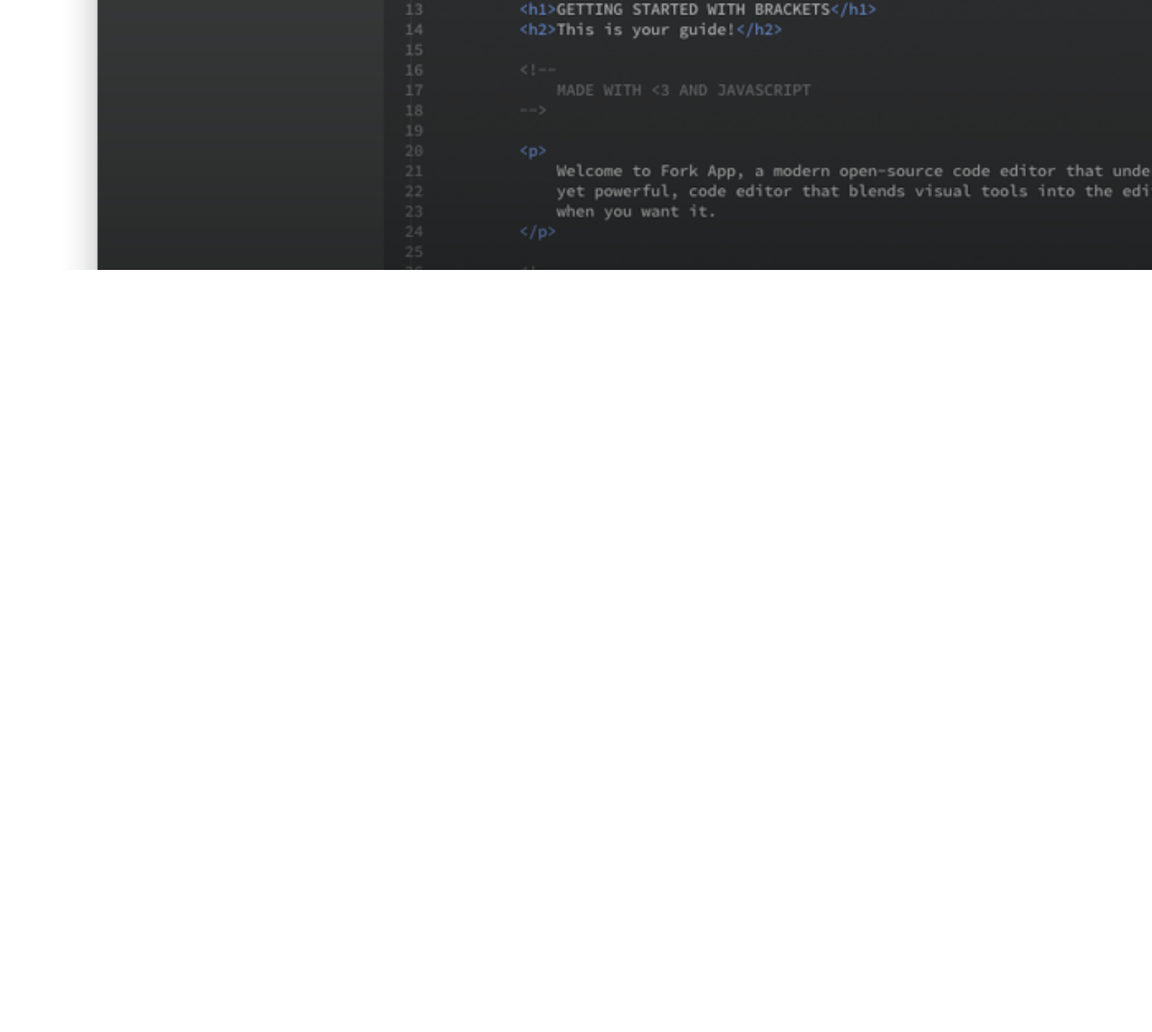
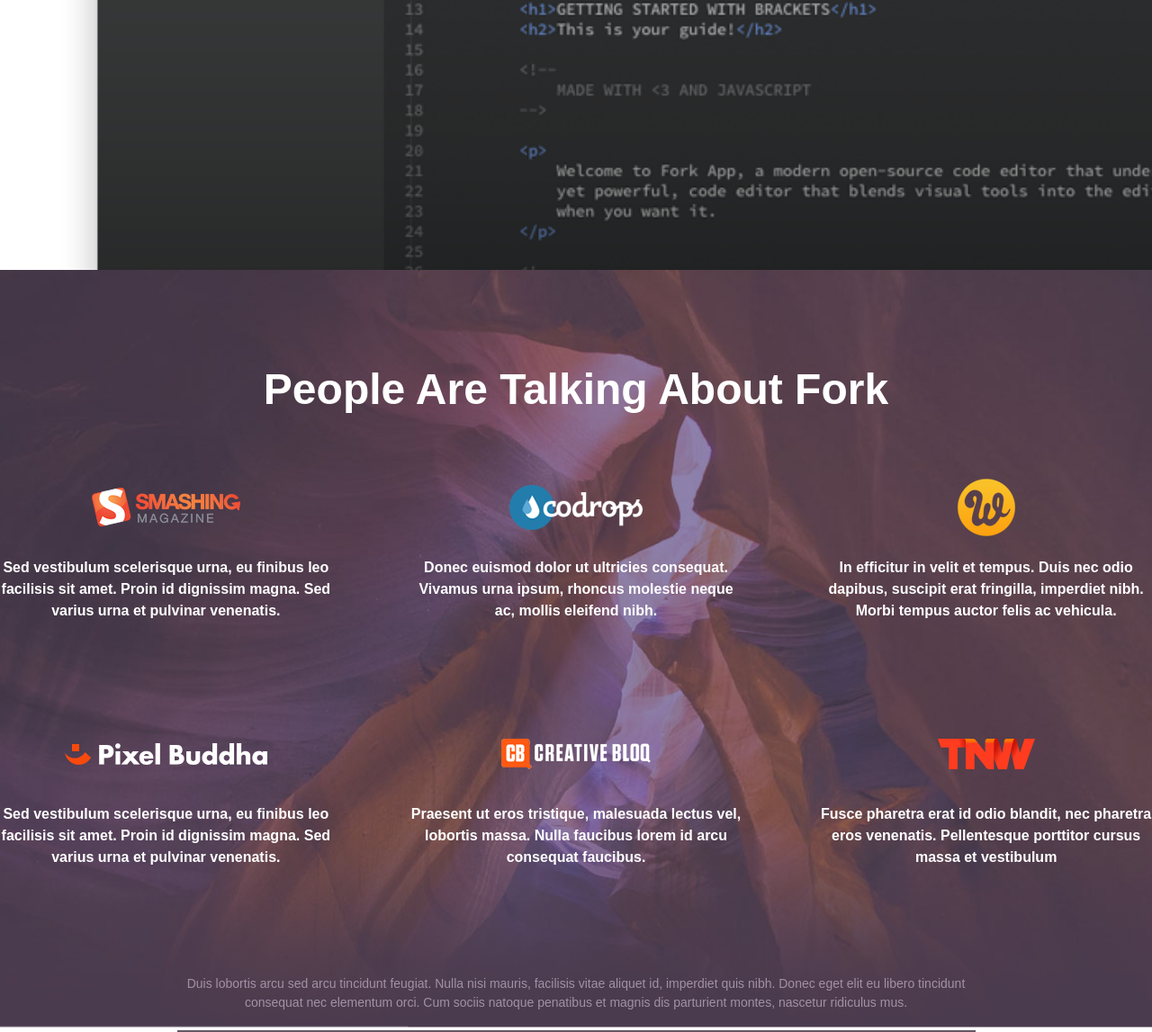
Before and after one commit to Pasworkit/forkApp, a website: page index.html in a window 1280 px wide. Shown: the part 1891-3038 px from the top of the page at 90% size. Before the commit the page ends 2191 px from the top, so only its background shows below. Drawn offline with nearby package versions, Linux system fonts and the light colour scheme; files that its build step writes are made by us from their sources; files whose address does not match are found by name.

Commit message:
update add section peopleTalk

```diff
--- a/index.html
+++ b/index.html
@@ -53,9 +53,9 @@
                     <g transform="translate(0.000000,662.000000) scale(0.100000,-0.100000)" fill="#000000"
                        stroke="none">
                         <path
-                                d="M6330 6610 c-1399 -91 -2792 -594 -4189 -1515 -694 -457 -1415 -1050 -1957 -1609 l-183 -189 100 -108 c140 -151 583 -569 839 -794 1446 -1267 2965 -2053 4445 -2299 423 -70 660 -90 1105 -90 383 -1 517 7 845 49 1006 129 1985 482 2960 1068 876 526 1767 1287 2429 2075 l78 93 -19 22 c-11 12 -75 87 -144 167 -1111 1299 -2373 2239 -3644 2718 -576 216 -1111 340 -1725 398 -195 18 -747 26 -940 14z m421 -580 c562 -56 1096 -275 1534 -627 306 -246 561 -564 734 -916 91 -184 137 -304 187 -486 136 -496 123 -1033 -37 -1521 -81 -246 -179 -448 -324 -665 -109 -163 -193 -264 -349 -420 -232 -232 -450 -387 -751 -535 -280 -138 -550 -222 -875 -271 -196 -30 -580 -33 -775 -5 -680 94 -1246 378 -1705 852 -422 437 -671 963 -746 1574 -20 166 -15 517 11 680 159 1029 879 1869 1890 2205 218 72 403 111 655 138 80 9 455 6 551 -3z" />
+                                d="M6330 6610 c-1399 -91 -2792 -594 -4189 -1515 -694 -457 -1415 -1050 -1957 -1609 l-183 -189 100 -108 c140 -151 583 -569 839 -794 1446 -1267 2965 -2053 4445 -2299 423 -70 660 -90 1105 -90 383 -1 517 7 845 49 1006 129 1985 482 2960 1068 876 526 1767 1287 2429 2075 l78 93 -19 22 c-11 12 -75 87 -144 167 -1111 1299 -2373 2239 -3644 2718 -576 216 -1111 340 -1725 398 -195 18 -747 26 -940 14z m421 -580 c562 -56 1096 -275 1534 -627 306 -246 561 -564 734 -916 91 -184 137 -304 187 -486 136 -496 123 -1033 -37 -1521 -81 -246 -179 -448 -324 -665 -109 -163 -193 -264 -349 -420 -232 -232 -450 -387 -751 -535 -280 -138 -550 -222 -875 -271 -196 -30 -580 -33 -775 -5 -680 94 -1246 378 -1705 852 -422 437 -671 963 -746 1574 -20 166 -15 517 11 680 159 1029 879 1869 1890 2205 218 72 403 111 655 138 80 9 455 6 551 -3z"/>
                         <path
-                                d="M6330 5359 c-375 -31 -742 -175 -1035 -404 -87 -68 -237 -217 -308 -306 -110 -136 -228 -347 -286 -512 -79 -225 -106 -402 -98 -657 7 -242 36 -385 119 -595 277 -703 983 -1174 1760 -1175 434 0 863 146 1203 412 80 62 242 226 310 313 182 232 307 512 359 804 l6 34 -42 -40 c-142 -130 -319 -224 -510 -270 -56 -14 -114 -18 -248 -18 -159 0 -184 3 -275 28 -381 104 -674 395 -767 763 -32 125 -32 371 0 486 51 185 144 348 274 478 90 90 171 148 285 204 140 69 261 101 426 113 l89 6 -68 44 c-347 219 -785 327 -1194 292z" />
+                                d="M6330 5359 c-375 -31 -742 -175 -1035 -404 -87 -68 -237 -217 -308 -306 -110 -136 -228 -347 -286 -512 -79 -225 -106 -402 -98 -657 7 -242 36 -385 119 -595 277 -703 983 -1174 1760 -1175 434 0 863 146 1203 412 80 62 242 226 310 313 182 232 307 512 359 804 l6 34 -42 -40 c-142 -130 -319 -224 -510 -270 -56 -14 -114 -18 -248 -18 -159 0 -184 3 -275 28 -381 104 -674 395 -767 763 -32 125 -32 371 0 486 51 185 144 348 274 478 90 90 171 148 285 204 140 69 261 101 426 113 l89 6 -68 44 c-347 219 -785 327 -1194 292z"/>
                     </g>
                 </svg>
                 <span>Watch</span>
@@ -75,7 +75,7 @@
                     <g transform="translate(0.000000,1181.000000) scale(0.100000,-0.100000)" fill="#000000"
                        stroke="none">
                         <path
-                                d="M6327 11292 c-60 -180 -161 -489 -227 -687 -65 -198 -233 -709 -373 -1135 -141 -426 -367 -1114 -503 -1527 l-248 -753 -2358 0 c-1297 0 -2358 -3 -2358 -7 0 -5 170 -130 378 -279 207 -149 1057 -758 1887 -1353 831 -596 1518 -1091 1528 -1100 20 -19 55 94 -420 -1346 -187 -570 -344 -1047 -628 -1910 -141 -429 -286 -869 -322 -978 -36 -109 -63 -201 -60 -204 7 -6 -236 -180 1912 1362 1012 726 1855 1331 1872 1343 l33 23 762 -548 c2447 -1758 3053 -2191 3056 -2188 2 2 -46 153 -106 337 -61 183 -216 655 -346 1048 -511 1556 -712 2168 -811 2470 -145 440 -185 563 -185 575 0 6 855 623 1900 1373 1045 750 1900 1368 1900 1373 0 5 -909 10 -2357 11 l-2356 3 -164 500 c-90 275 -272 826 -403 1225 -131 399 -383 1166 -560 1705 -177 539 -325 983 -329 987 -4 5 -55 -139 -114 -320z" />
+                                d="M6327 11292 c-60 -180 -161 -489 -227 -687 -65 -198 -233 -709 -373 -1135 -141 -426 -367 -1114 -503 -1527 l-248 -753 -2358 0 c-1297 0 -2358 -3 -2358 -7 0 -5 170 -130 378 -279 207 -149 1057 -758 1887 -1353 831 -596 1518 -1091 1528 -1100 20 -19 55 94 -420 -1346 -187 -570 -344 -1047 -628 -1910 -141 -429 -286 -869 -322 -978 -36 -109 -63 -201 -60 -204 7 -6 -236 -180 1912 1362 1012 726 1855 1331 1872 1343 l33 23 762 -548 c2447 -1758 3053 -2191 3056 -2188 2 2 -46 153 -106 337 -61 183 -216 655 -346 1048 -511 1556 -712 2168 -811 2470 -145 440 -185 563 -185 575 0 6 855 623 1900 1373 1045 750 1900 1368 1900 1373 0 5 -909 10 -2357 11 l-2356 3 -164 500 c-90 275 -272 826 -403 1225 -131 399 -383 1166 -560 1705 -177 539 -325 983 -329 987 -4 5 -55 -139 -114 -320z"/>
                     </g>
                 </svg>
                 <span>Star</span>
@@ -151,8 +151,68 @@
     <div class="here-is-what-you-get__image"></div>
 
 
+</section>
+
+<section class="people-talk">
+
+    <h2 class="people-talk__title">People Are Talking About Fork</h2>
+
+    <div class="people-talk__item-wrapper">
+
+        <div class="people-talk__item">
+            <div class="people-talk__item-img">
+                <a href="#"><img src="./src/images/peopleTalk/logo1.png" alt="logo smashing magazine"/></a>
+            </div>
+            <p class="people-talk__item-text">Sed vestibulum scelerisque urna, eu finibus leo facilisis sit amet. Proin
+                id dignissim magna. Sed varius urna et pulvinar venenatis. </p>
+        </div>
+
+        <div class="people-talk__item">
+            <div class="people-talk__item-img">
+                <a href="#"><img src="./src/images/peopleTalk/logo2.png" alt="logo codrops"/></a>
+            </div>
+            <p class="people-talk__item-text">Donec euismod dolor ut ultricies consequat. Vivamus urna ipsum, rhoncus
+                molestie neque ac, mollis eleifend nibh.</p>
+        </div>
+
+        <div class="people-talk__item">
+            <div class="people-talk__item-img">
+                <a href="#"><img src="./src/images/peopleTalk/logo3.png" alt="logo company"/></a>
+            </div>
+            <p class="people-talk__item-text">In efficitur in velit et tempus. Duis nec odio dapibus, suscipit erat
+                fringilla, imperdiet nibh. Morbi tempus auctor felis ac vehicula. </p>
+        </div>
+
+        <div class="people-talk__item">
+            <div class="people-talk__item-img">
+                <a href="#"><img src="./src/images/peopleTalk/logo4.png" alt="logo pixel buddha"/></a>
+            </div>
+            <p class="people-talk__item-text">Sed vestibulum scelerisque urna, eu finibus leo facilisis sit amet. Proin
+                id dignissim magna. Sed varius urna et pulvinar venenatis. </p>
+        </div>
+
+        <div class="people-talk__item">
+            <div class="people-talk__item-img">
+                <a href="#"><img src="./src/images/peopleTalk/logo5.png" alt="logo creative blocq"/></a>
+            </div>
+            <p class="people-talk__item-text">Praesent ut eros tristique, malesuada lectus vel, lobortis massa. Nulla
+                faucibus lorem id arcu consequat faucibus. </p>
+        </div>
+
+        <div class="people-talk__item">
+            <div class="people-talk__item-img">
+                <a href="#"><img src="./src/images/peopleTalk/logo6.png" alt="logo tnw"/></a>
+            </div>
+            <p class="people-talk__item-text">Fusce pharetra erat id odio blandit, nec pharetra eros venenatis.
+                Pellentesque porttitor cursus massa et vestibulum</p>
+        </div>
+
+    </div>
+
+    <p class="people-talk__text">Duis lobortis arcu sed arcu tincidunt feugiat. Nulla nisi mauris, facilisis vitae
+        aliquet id, imperdiet quis nibh. Donec eget elit eu libero tincidunt consequat nec elementum orci. Cum sociis
+        natoque penatibus et magnis dis parturient montes, nascetur ridiculus mus. </p>
 
 </section>
-
 </body>
 </html>
--- /dev/null
+++ b/src/styles/components/_people-talk.scss
@@ -0,0 +1,93 @@
+.people-talk {
+  background-repeat: no-repeat;
+  background-size: cover;
+  background-position: center;
+  background-image: url("./../images/peopleTalk/background-m.png");
+
+  @media (min-width: $tablet-bp) {
+    background-image: url("./../images/peopleTalk/background-t.png");
+  }
+  @media (min-width: $desktop-bp) {
+    background-image: url("./../images/peopleTalk/background-d.png");
+  }
+}
+
+
+.people-talk__title {
+  text-align: center;
+  font-weight: 700;
+  font-size: 36px;
+  line-height: 48px;
+  color: #FFFFFF;
+  padding-top: 57px;
+  margin-bottom: 50px;
+  @media (min-width: $tablet-bp) {
+    padding-top: 87px;
+    margin-bottom: 83px;
+    font-size: 42px;
+    line-height: 44px;
+
+  }
+  @media (min-width: $desktop-bp) {
+    padding-top: 108px;
+    margin-bottom: 75px;
+    font-size: 48px;
+    line-height: 50px;
+  }
+}
+
+.people-talk__item-wrapper{
+  display: grid;
+  row-gap: 45px;
+  margin-bottom: 37px;
+  @media (min-width: $tablet-bp) {
+    grid-template-columns: repeat(2, 1fr);
+    column-gap: 116px;
+    row-gap: 58px;
+    margin-bottom: 68px;
+  }
+  @media (min-width: $desktop-bp) {
+    grid-template-columns: repeat(3, 1fr);
+    column-gap: 87px;
+    row-gap: 116px;
+    margin-bottom: 118px;
+  }
+}
+
+.people-talk__item {
+  text-align: center;
+
+}
+
+.people-talk__item-img {
+  display: flex;
+  justify-content: center;
+  align-items: center;
+  height: 64px;
+  margin-bottom: 22px;
+}
+
+.people-talk__item-text {
+  font-weight: 700;
+  font-size: 16px;
+  line-height: 24px;
+  color: #FFFFFF;
+}
+
+.people-talk__text {
+  text-align: center;
+  margin: 0 auto;
+  font-weight: 400;
+  font-size: 14px;
+  line-height: 21px;
+  color: #A291A5;
+  padding-bottom: 20px;
+  border-bottom: 2px solid #645766;
+  @media (min-width: $tablet-bp) {
+    max-width: 704px;
+  }
+  @media (min-width: $desktop-bp) {
+    max-width: 887px;
+
+  }
+}
--- a/src/styles/main.scss
+++ b/src/styles/main.scss
@@ -4,6 +4,7 @@
 @import "./components/_header";
 @import "./components/_editor";
 @import "./components/here-is-what-you-get";
+@import "./components/_people-talk.scss";
 
 body{
   font-family: sans-serif;
```
Also changed, not shown: src/images/peopleTalk/background-d.png (added), src/images/peopleTalk/background-m.png (added), src/images/peopleTalk/background-t.png (added), src/images/peopleTalk/logo1.png (added), src/images/peopleTalk/logo2.png (added), src/images/peopleTalk/logo3.png (added), src/images/peopleTalk/logo4.png (added), src/images/peopleTalk/logo5.png (added), src/images/peopleTalk/logo6.png (added). Lines whose indentation alone changed are shown as unchanged.
